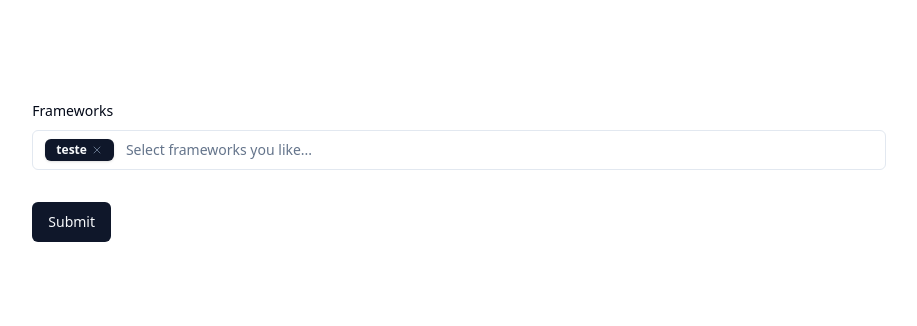
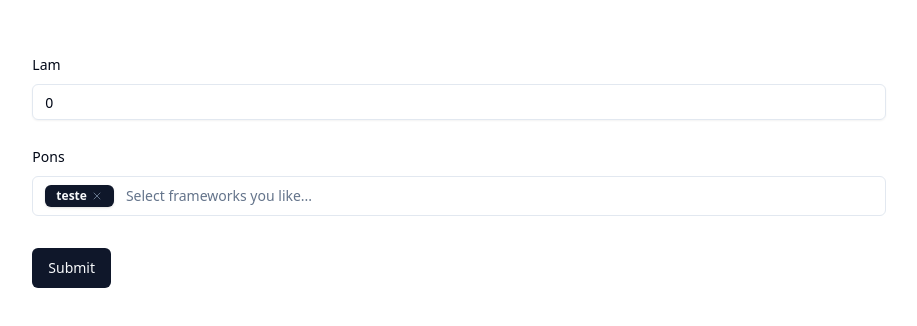
Before and after one commit to jaomuro/multi-select, a React (Vite) app: page / in a window 1280 px wide. Shown: the part 230-556 px from the top of the page, without its empty margins (181-1098 px from the left). Built offline with nearby package versions, Linux system fonts and the light colour scheme.

Commit message:
Adiciona form com obj contendo lan e array de objetos de pons

```diff
--- a/src/App.tsx
+++ b/src/App.tsx
@@ -1,9 +1,11 @@
+import { FormRA } from './components/form-ra'
 import MultipleSelectorWithForm from './components/ui/form-multi-select'
 
 export function App() {
   return (
     <div className="min-h-screen flex flex-col items-center justify-center">
-      <MultipleSelectorWithForm />
+      {/* <MultipleSelectorWithForm /> */}
+      <FormRA />
     </div>
   )
 }
--- /dev/null
+++ b/src/components/form-ra.tsx
@@ -0,0 +1,122 @@
+import { zodResolver } from '@hookform/resolvers/zod'
+import { useForm } from 'react-hook-form'
+import * as z from 'zod'
+import * as React from 'react'
+import {
+  Form,
+  FormControl,
+  FormField,
+  FormItem,
+  FormLabel,
+  FormMessage,
+} from '@/components/ui/form'
+import { toast } from '@/components/ui/use-toast'
+import { LoadingButton } from '@/components/ui/loading-button'
+import MultipleSelector from '@/components/ui/multiple-selector'
+import { getArrayPopulated } from '@/lib/options-array'
+import { Input } from './ui/input'
+
+const OPTIONS = getArrayPopulated()
+
+const optionSchema = z.object({
+  label: z.string().optional(),
+  value: z.string().optional(),
+  ponNumber: z.coerce.number(),
+  isTotalAffected: z.coerce.boolean(),
+})
+
+const FormSchema = z.object({
+  lamNumber: z.coerce.number().min(1).max(16),
+  affectedPon: z
+    .array(optionSchema)
+    .min(1, { message: 'Deve haver ao menos uma pon afetada' }),
+})
+
+// const FormSchema = z.object({
+//   affected: z.array(optionSchema).min(1),
+// })
+
+const FormRA = () => {
+  const form = useForm<z.infer<typeof FormSchema>>({
+    resolver: zodResolver(FormSchema),
+    defaultValues: {
+      lamNumber: 0,
+      affectedPon: [
+        {
+          ponNumber: 3,
+          isTotalAffected: false,
+          label: 'teste',
+          value: 'teste3',
+        },
+      ],
+    },
+  })
+
+  const [loading, setLoading] = React.useState(false)
+
+  function onSubmit(data: z.infer<typeof FormSchema>) {
+    setLoading(true)
+    console.log(data)
+    setTimeout(() => {
+      setLoading(false)
+      toast({
+        title: 'Your submitted data',
+        description: (
+          <pre className="mt-2 w-[340px] rounded-md bg-slate-950 p-4">
+            <code className="text-white">{JSON.stringify(data, null, 2)}</code>
+          </pre>
+        ),
+      })
+    }, 500)
+  }
+
+  return (
+    <Form {...form}>
+      <form onSubmit={form.handleSubmit(onSubmit)} className="w-2/3 space-y-6">
+        <FormField
+          control={form.control}
+          name="lamNumber"
+          render={({ field }) => {
+            return (
+              <FormItem>
+                <FormLabel>Lam</FormLabel>
+                <FormControl>
+                  <Input placeholder="Informe a lâmina afetada..." {...field} />
+                </FormControl>
+              </FormItem>
+            )
+          }}
+        />
+
+        <FormField
+          control={form.control}
+          name="affectedPon"
+          render={({ field }) => (
+            <FormItem>
+              <FormLabel>Pons</FormLabel>
+              <FormControl>
+                <MultipleSelector
+                  value={field.value}
+                  groupBy="group"
+                  onChange={field.onChange}
+                  defaultOptions={OPTIONS}
+                  placeholder="Select frameworks you like..."
+                  emptyIndicator={
+                    <p className="text-center text-lg leading-10 text-gray-600 dark:text-gray-400">
+                      no results found.
+                    </p>
+                  }
+                />
+              </FormControl>
+              <FormMessage />
+            </FormItem>
+          )}
+        />
+        <LoadingButton loading={loading} type="submit">
+          Submit
+        </LoadingButton>
+      </form>
+    </Form>
+  )
+}
+export { FormRA }
--- /dev/null
+++ b/src/components/ui/input.tsx
@@ -0,0 +1,25 @@
+import * as React from "react"
+
+import { cn } from "@/lib/utils"
+
+export interface InputProps
+  extends React.InputHTMLAttributes<HTMLInputElement> {}
+
+const Input = React.forwardRef<HTMLInputElement, InputProps>(
+  ({ className, type, ...props }, ref) => {
+    return (
+      <input
+        type={type}
+        className={cn(
+          "flex h-9 w-full rounded-md border border-input bg-transparent px-3 py-1 text-sm shadow-sm transition-colors file:border-0 file:bg-transparent file:text-sm file:font-medium placeholder:text-muted-foreground focus-visible:outline-none focus-visible:ring-1 focus-visible:ring-ring disabled:cursor-not-allowed disabled:opacity-50",
+          className
+        )}
+        ref={ref}
+        {...props}
+      />
+    )
+  }
+)
+Input.displayName = "Input"
+
+export { Input }
--- a/src/components/ui/multiple-selector.tsx
+++ b/src/components/ui/multiple-selector.tsx
@@ -19,7 +19,7 @@ export interface Option {
   /** fixed option that can't be removed. */
   fixed?: boolean
   /** Group the options by providing key. */
-  [key: string]: string | boolean | undefined
+  [key: string]: string | number | boolean | undefined
 }
 interface GroupOption {
   [key: string]: Option[]
--- a/src/lib/options-array.ts
+++ b/src/lib/options-array.ts
@@ -6,7 +6,7 @@ export function getArrayPopulated() {
   // Gerar objetos para afetação parcial
   for (let i = 1; i <= 16; i++) {
     options.push({
-      label: i.toString(),
+      label: 'Pon ' + i.toString() + ' parcial',
       value: i.toString() + '-partial',
       ponNumber: i.toString(),
       isTotalAffected: false,
@@ -17,7 +17,7 @@ export function getArrayPopulated() {
   // Gerar objetos para afetação total
   for (let i = 1; i <= 16; i++) {
     options.push({
-      label: i.toString(),
+      label: 'Pon ' + i.toString() + ' total',
       value: i.toString() + '-total',
       ponNumber: i.toString(),
       isTotalAffected: true,
```
